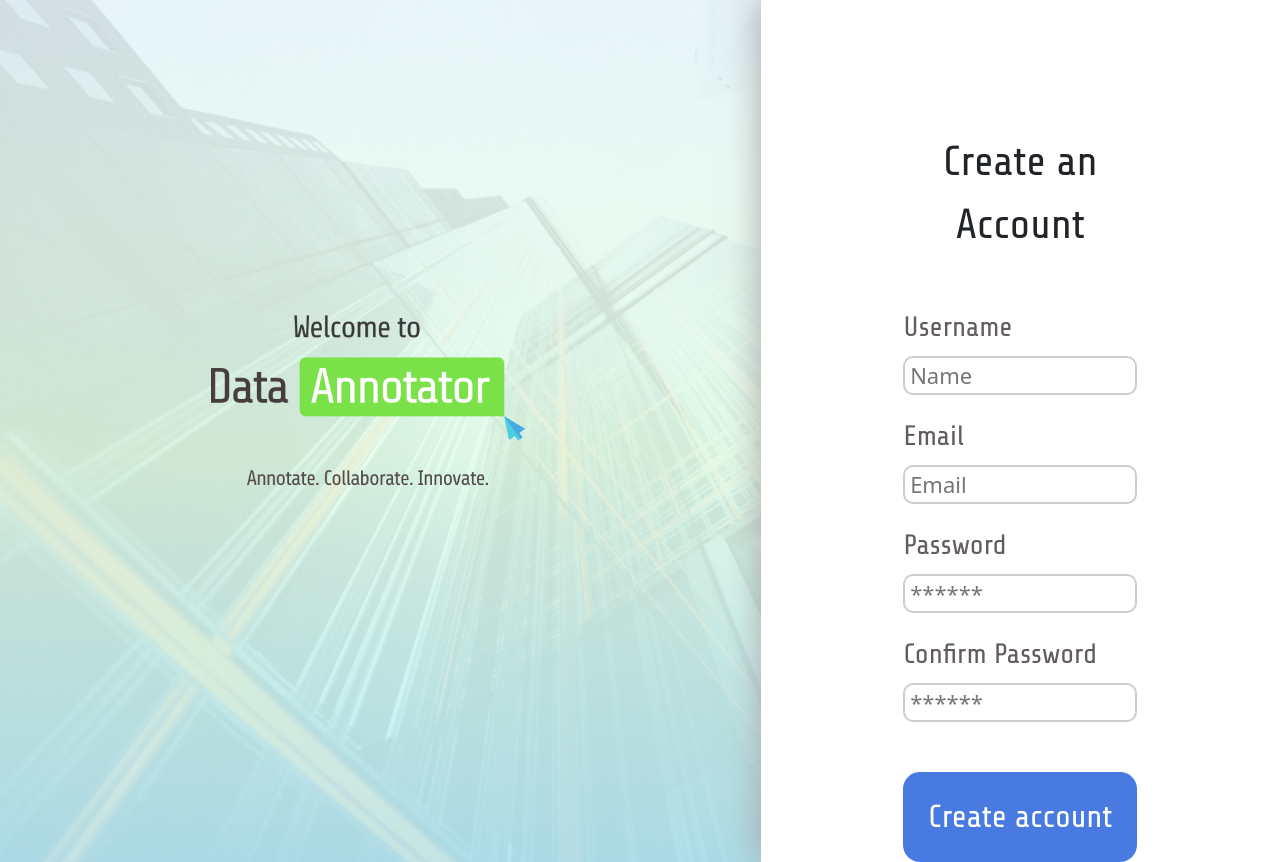
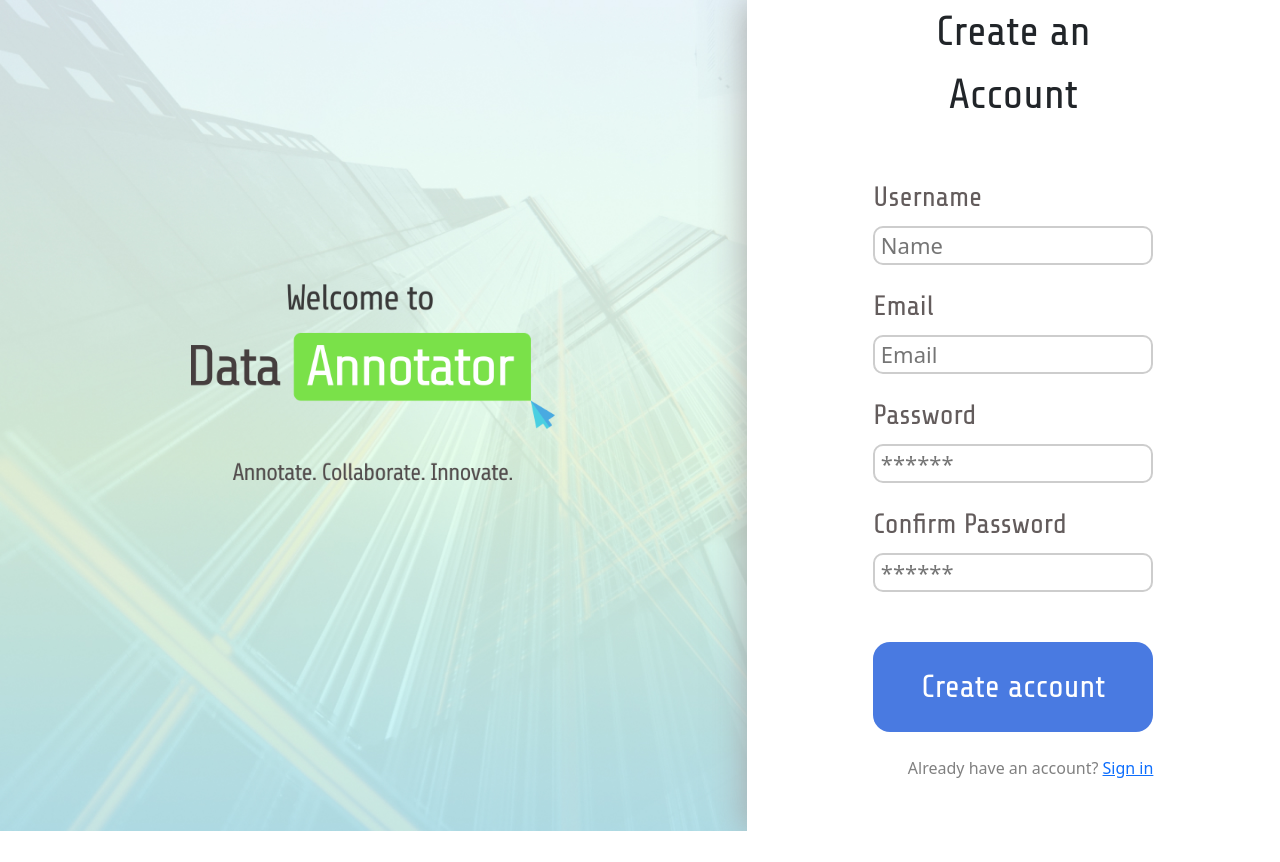
Before and after one commit to SmollMochij/Data_Annotator_Tool, a plain HTML site: page create-account.html in a window 1280 px wide. After the commit the page ends 831 px from the top, so only its background shows below. Drawn offline with nearby package versions, Linux system fonts and the light colour scheme.

Commit message:
refactor: Redo "create account" page
Previous styling of the page resulted in it being slightly larger than the viewport so there were unintended scrollbars

```diff
--- a/create-account.html
+++ b/create-account.html
@@ -27,15 +27,17 @@
     <link rel="stylesheet" href="styles/main.css">
 </head>
 <body class="background">
+    <div class="container-fluid">
         <div class="row">
-        <div class="col-md-7">
+            <div class="col-md-7" style="min-height: 100vh;">
                 <div class="d-flex align-items-center justify-content-center" style="min-height: 100vh;">
-                <img src="images/logo-message.png" style="width:60%">
+                    <img src="images/logo-message.png" style="padding-bottom:5%;width:40vw">
                 </div>
+
             </div>
-        <div class="col-md-5">
-            <div class="d-flex align-items-top justify-content-center" style="padding-top:25%;box-shadow:-4px 0px 30px rgba(161, 158, 158, 0.745);background-color: white;min-height: 100vh">
-                <div style="width:45%;max-width:60%">
+            <div class="col-md-5" style="box-shadow:-4px 0px 30px rgba(161, 158, 158, 0.745);background-color:rgb(255, 255, 255);">
+                <div class="d-flex align-items-center justify-content-center" style="padding-bottom:10%;min-height: 100vh;">
+                    <div style="width:55%;max-width:60%">
                         <div class="form-heading">Create an Account</div>
                         <div>
                             <form>
@@ -55,10 +57,12 @@
                         <div style="margin-top:50px">
                             <button onclick="alert(`Account created!`);"class="create-account-button">Create account</button>
                         </div>
+                        <br/>
+                        <section style="color:grey;text-align: right;">Already have an account? <a href="#">Sign in</a></section>
                     </div>
                 </div>
             </div>
-
         </div>
-
+    </div>
 </body>
+</html>
```
Also changed, not shown: another-test.html (added, +35 -0 lines). Lines whose indentation alone changed are shown as unchanged.
